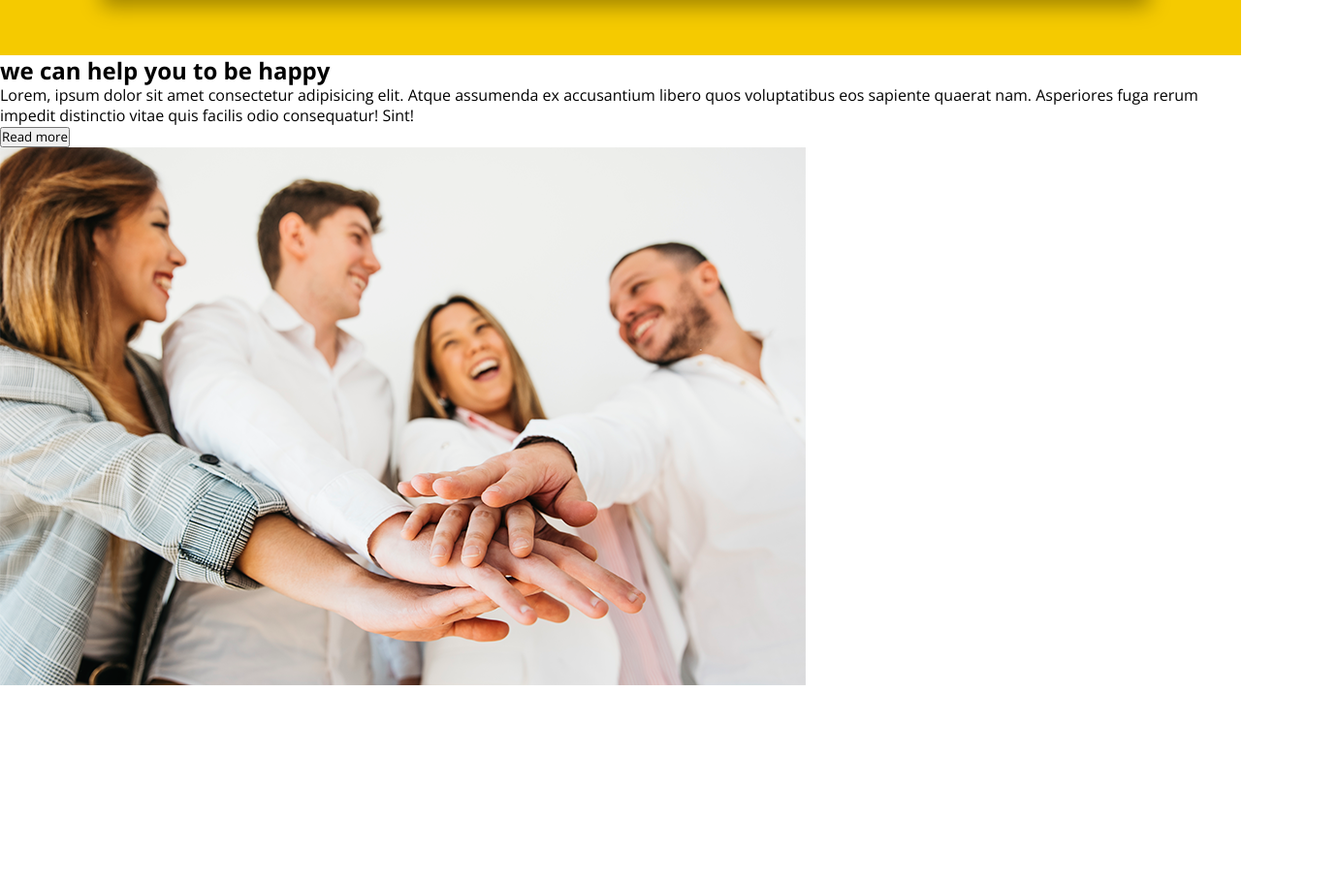
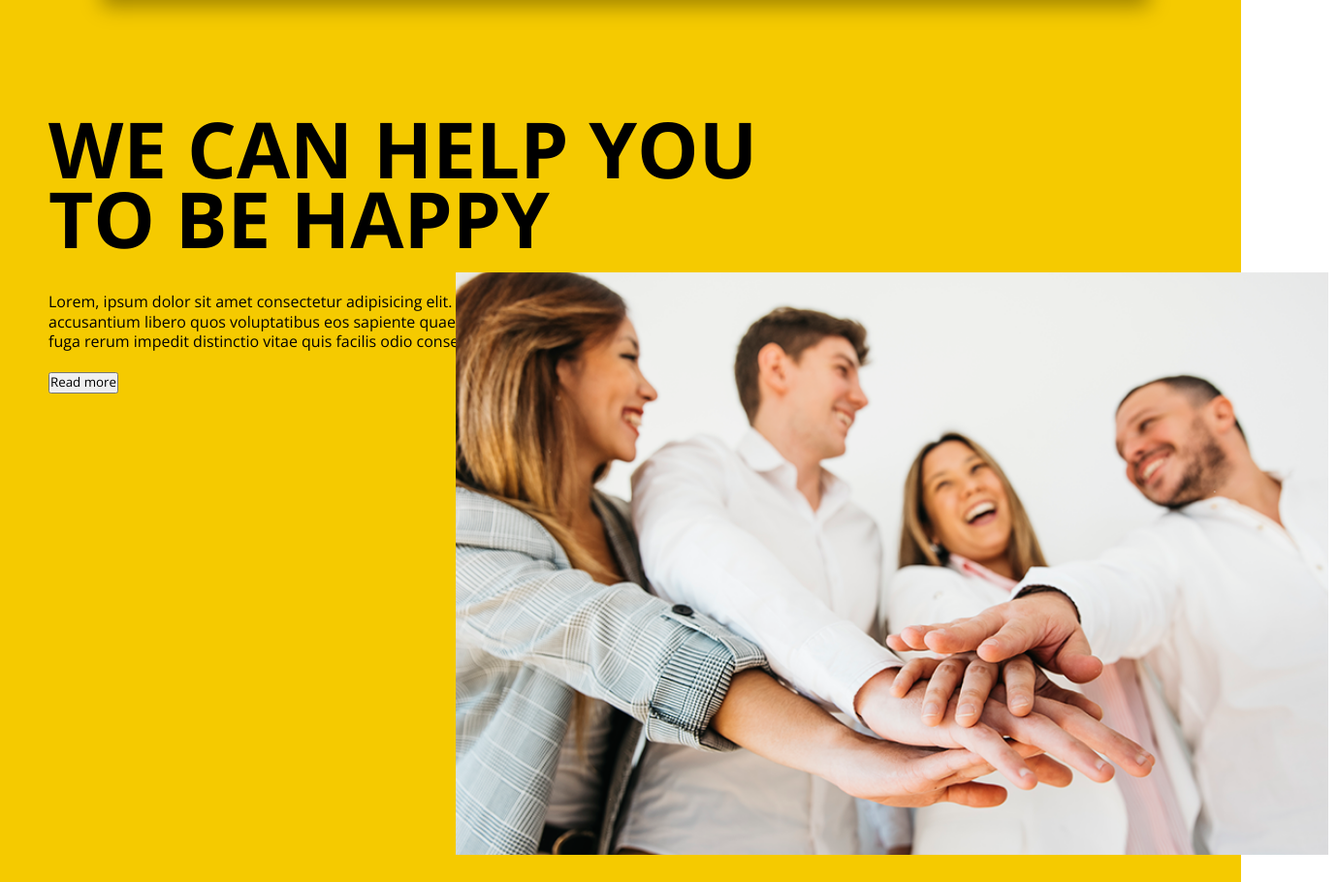
Before and after one commit to DDDavid-create/HAPPINESS, a plain HTML site: page index.html in a window 1280 px wide. Shown: the part 1170-2080 px from the top of the page at 97% size, 1380 px wide, since content can reach past the window. Before the commit the page ends 1882 px from the top, so only its background shows below. Drawn offline with nearby package versions, Linux system fonts and the light colour scheme.

Commit message:
s3 organizado y completado

```diff
--- a/index.html
+++ b/index.html
@@ -48,13 +48,15 @@
         </div>
         <!--SECTION 3-->
         <div class="s3">
-            <div class="s3-text">
                 <h2>we can help you to be happy</h2>
-                <p>Lorem, ipsum dolor sit amet consectetur adipisicing elit. Atque assumenda ex accusantium libero quos voluptatibus eos sapiente quaerat nam. Asperiores fuga rerum impedit distinctio vitae quis facilis odio consequatur! Sint!</p>
-                <button class="s3-btn">Read more</button>
-            </div>
-            <div class="s3-img">
-                <img src="./src/assets/images/img02.png" alt="famil-photo-2">
+            <div class="s3-info">
+                <div class="s3-text">
+                    <p>Lorem, ipsum dolor sit amet consectetur adipisicing elit. Atque assumenda ex accusantium libero quos voluptatibus eos sapiente quaerat nam. Asperiores fuga rerum impedit distinctio vitae quis facilis odio consequatur! Sint!</p>
+                    <button class="s3-btn">Read more</button>
+                </div>
+                <div class="s3-img">
+                    <img src="./src/assets/images/img02.png" alt="famil-photo-2">
+                </div>
             </div>
         </div>
     </section>
--- a/src/style/style.css
+++ b/src/style/style.css
@@ -128,3 +128,42 @@ a{
     justify-content: space-evenly;
     width: 50%;
 }
+
+/*SECTION 3*/
+.s3{
+    background-color: #f5ca00;
+    padding: 60px 30px;
+    width: 100%;
+}
+
+.s3 h2{
+    text-transform: uppercase;
+    margin-left: 20px;
+    font-size: 80px;
+    line-height: 0.9;
+    width: 800px;
+}
+
+.s3-info{
+    padding: 10px;
+    display: flex;
+}
+
+.s3-text{
+    padding: 10px;
+    width: 35%;
+}
+
+.s3-text p{
+    width: 600px;
+    margin: 20px 0px;
+}
+
+
+.s3-img{
+    padding: 10px;
+}
+
+.s3-img img{
+    width: 900px;
+}
```
